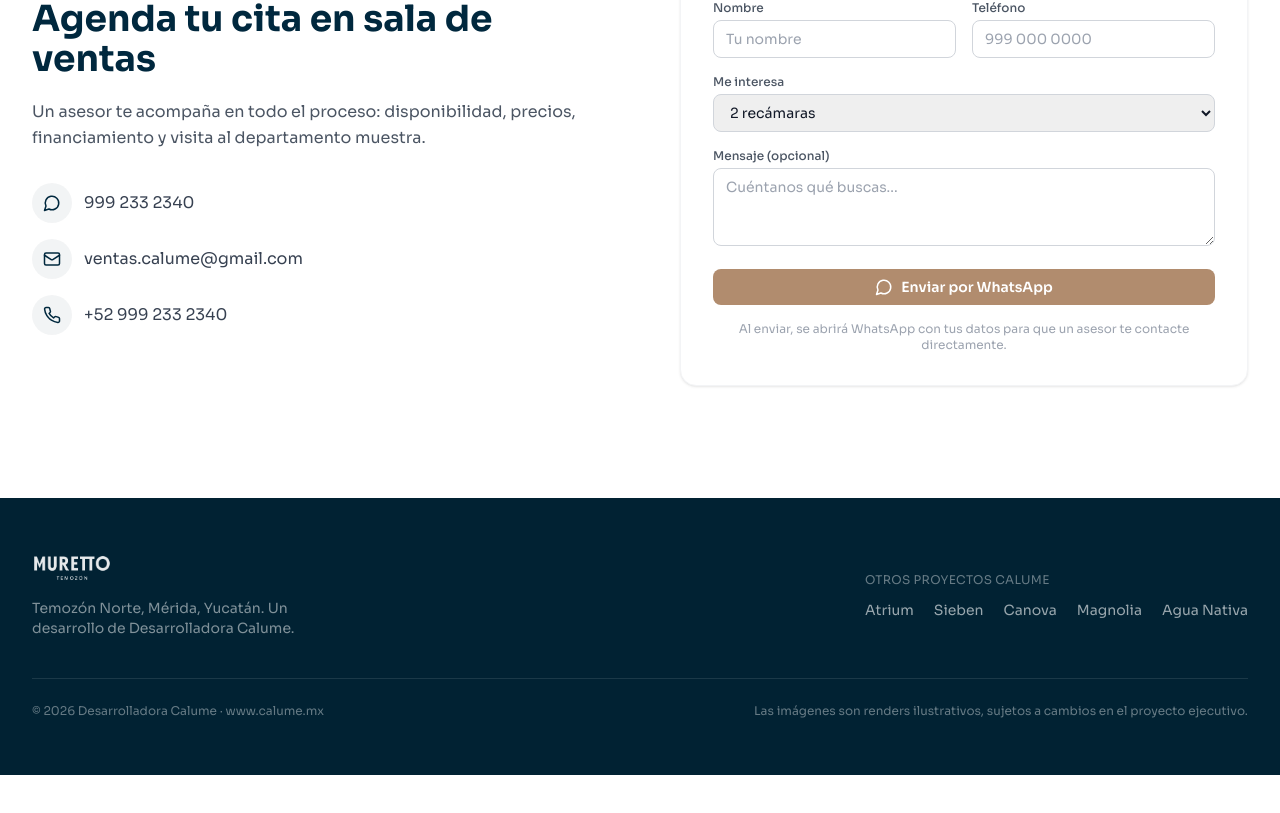
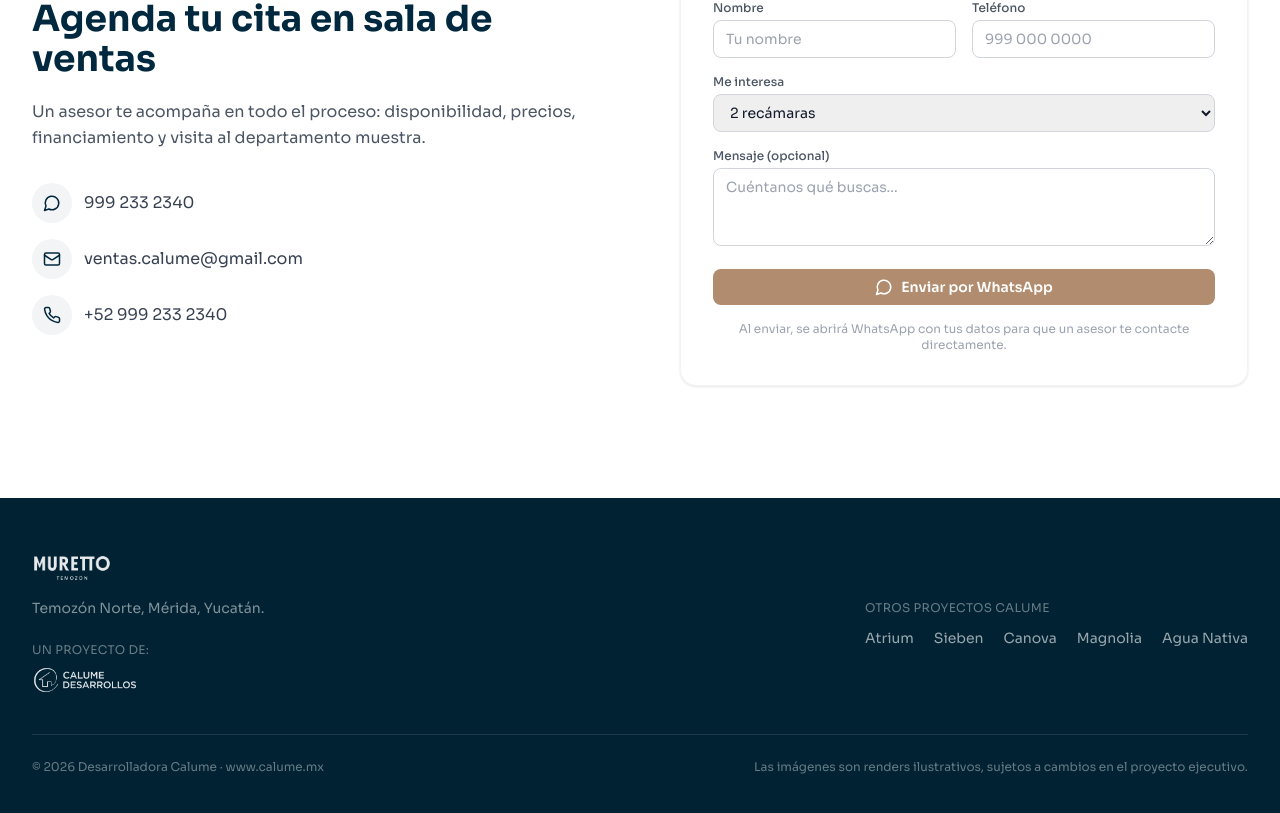
Before and after one commit to juancarloscapetillo/muretto, a Next.js app: page / in a window 1280 px wide. Shown: the part 5778-6591 px from the top of the page. Before the commit the page ends 6553 px from the top, so only its background shows below. Built offline with nearby package versions, Linux system fonts and the light colour scheme.

Commit message:
Add Calume logo to footer
Replace the plain "Un desarrollo de Desarrolladora Calume" line with
an "Un proyecto de:" label and the actual Calume Desarrollos
wordmark.

Co-Authored-By: Claude Sonnet 5 <noreply@anthropic.com>
Claude-Session: https://claude.ai/code/session_01FQparVGXeUaAwNwzF6KQCY

```diff
--- a/src/app/page.tsx
+++ b/src/app/page.tsx
@@ -417,9 +417,17 @@ export default function MurettoPage() {
                 height={46}
                 className="h-7 w-auto brightness-0 invert opacity-90"
               />
-              <p className="text-white/50 text-sm mt-4 max-w-xs">
-                Temozón Norte, Mérida, Yucatán. Un desarrollo de Desarrolladora Calume.
-              </p>
+              <p className="text-white/50 text-sm mt-4 max-w-xs">Temozón Norte, Mérida, Yucatán.</p>
+              <div className="mt-6">
+                <p className="text-white/40 text-xs uppercase tracking-wide mb-2">Un proyecto de:</p>
+                <Image
+                  src="/logo/calume-logo.png"
+                  alt="Calume Desarrollos"
+                  width={160}
+                  height={42}
+                  className="h-7 w-auto brightness-0 invert opacity-90"
+                />
+              </div>
             </div>
             <div>
               <p className="text-white/40 text-xs uppercase tracking-wide mb-3">
```
Also changed, not shown: public/logo/calume-logo.png (added).
